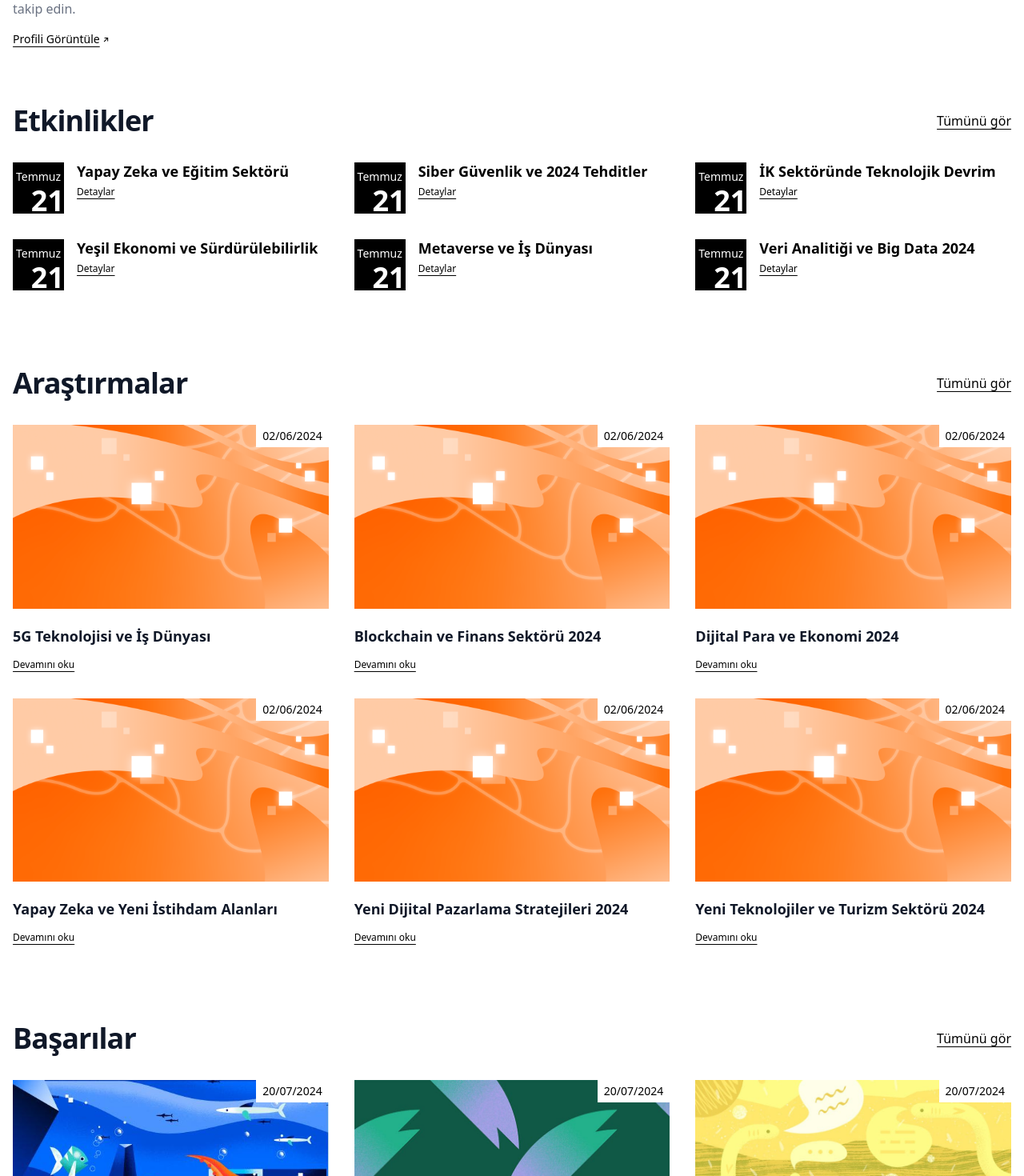
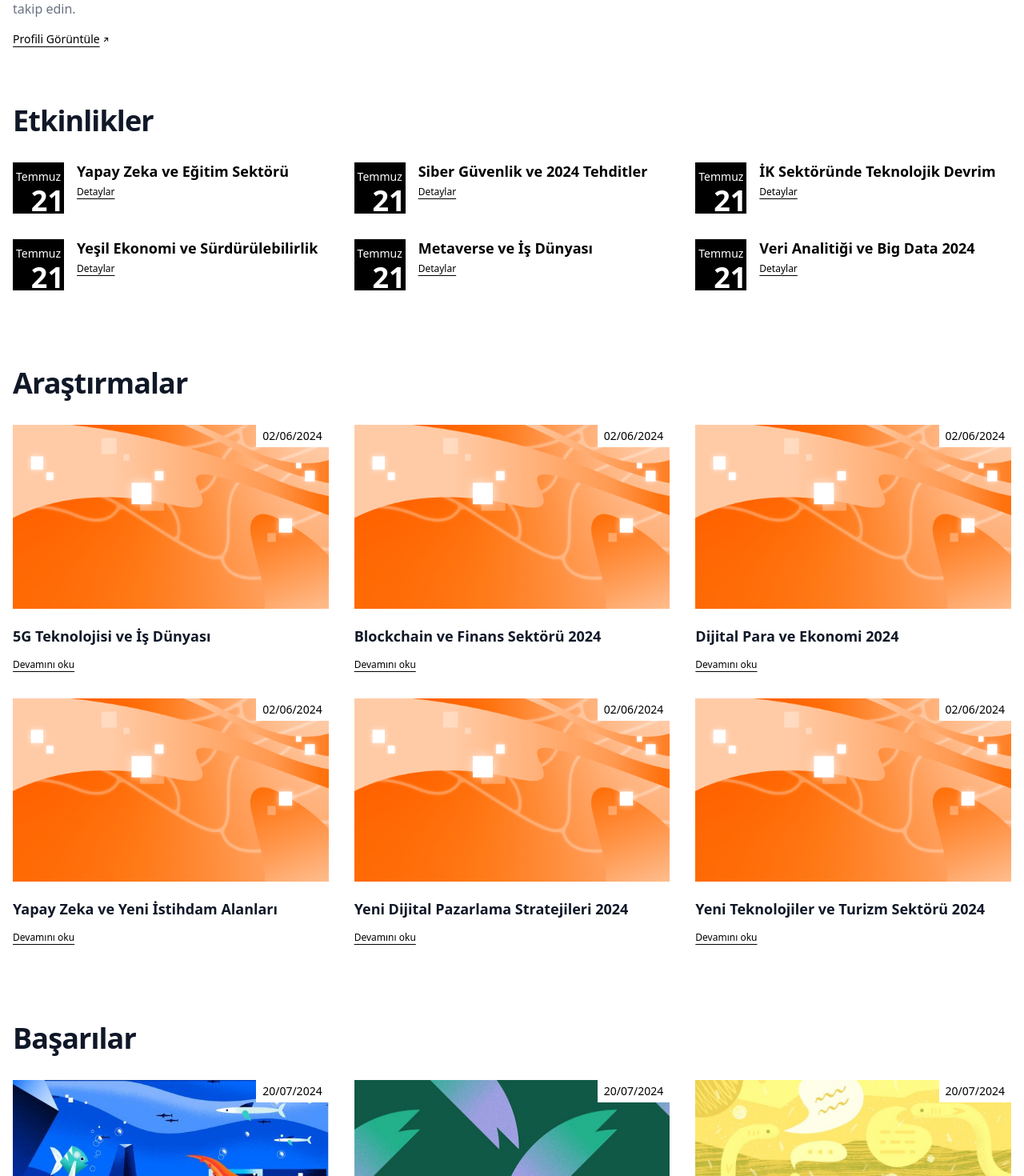
Before and after one commit to zrfli/eray, a Next.js app: page / in a window 1280 px wide. Shown: the part 2260-3730 px from the top of the page at 80% size. Built offline with nearby package versions, Linux system fonts and the light colour scheme.

Commit message:
Update page.tsx

```diff
--- a/app/page.tsx
+++ b/app/page.tsx
@@ -148,7 +148,6 @@ export default function Main() {
         <div className="px-4 mx-auto max-w-screen-xl">
             <div className="flex items-center justify-between mb-8">
             <h1 className="text-3xl font-extrabold tracking-tight text-gray-900 md:text-4xl dark:text-white">Etkinlikler</h1>
-            <Link prefetch={true} href="/events" rel="noopener noreferrer" className="inline-flex items-center font-medium underline underline-offset-4 text-black dark:text-gray-300 hover:no-underline">Tümünü gör</Link>
             </div>
             <div id="eventsContent" className="grid gap-8 sm:grid-cols-2 lg:grid-cols-3">
             {events.map((data, id) => (
@@ -172,7 +171,6 @@ export default function Main() {
         <div className="px-4 mx-auto max-w-screen-xl">
             <div className="flex items-center justify-between mb-8">
             <h1 className="text-3xl font-extrabold tracking-tight text-gray-900 md:text-4xl dark:text-white">Araştırmalar</h1>
-            <Link prefetch={true} href="/research" rel="noopener noreferrer" className="inline-flex items-center font-medium underline underline-offset-4 text-black dark:text-gray-300 hover:no-underline">Tümünü gör</Link>
             </div>
             <div id="researchContent" className="grid gap-8 sm:grid-cols-2 lg:grid-cols-3">
             {research.map((data, id) => (
@@ -194,7 +192,6 @@ export default function Main() {
         <div className="px-4 mx-auto max-w-screen-xl">
             <div className="flex items-center justify-between mb-8">
                 <h1 className="text-3xl font-extrabold tracking-tight text-gray-900 md:text-4xl dark:text-white">Başarılar</h1>
-                <Link prefetch={true} href="/achievements" rel="noopener noreferrer" className="inline-flex items-center font-medium underline underline-offset-4 text-black dark:text-gray-300 hover:no-underline">Tümünü gör</Link>
             </div>
             <div id="achievementsContent" className="grid gap-8 sm:grid-cols-2 lg:grid-cols-3">
             {ach.map((data, id) => (
```
